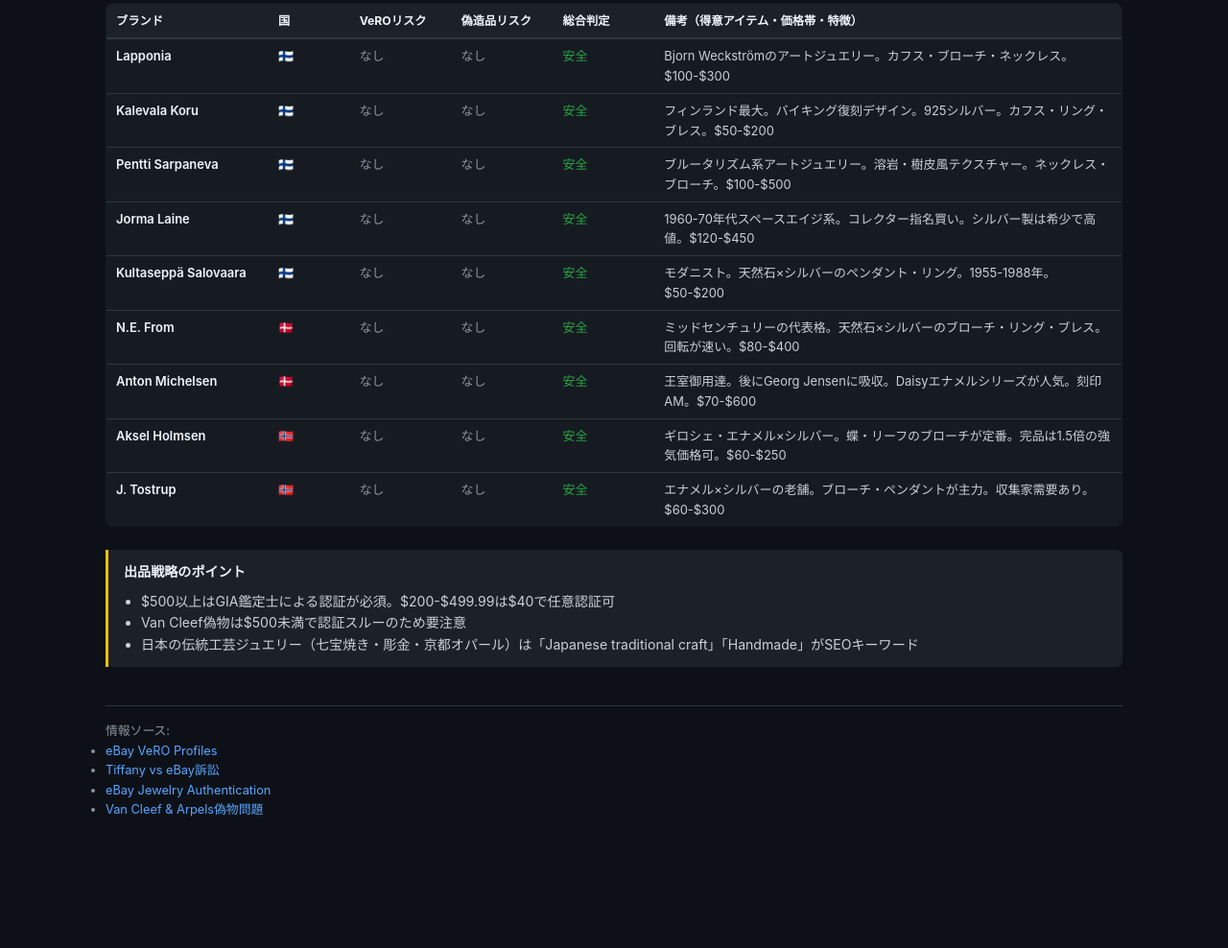
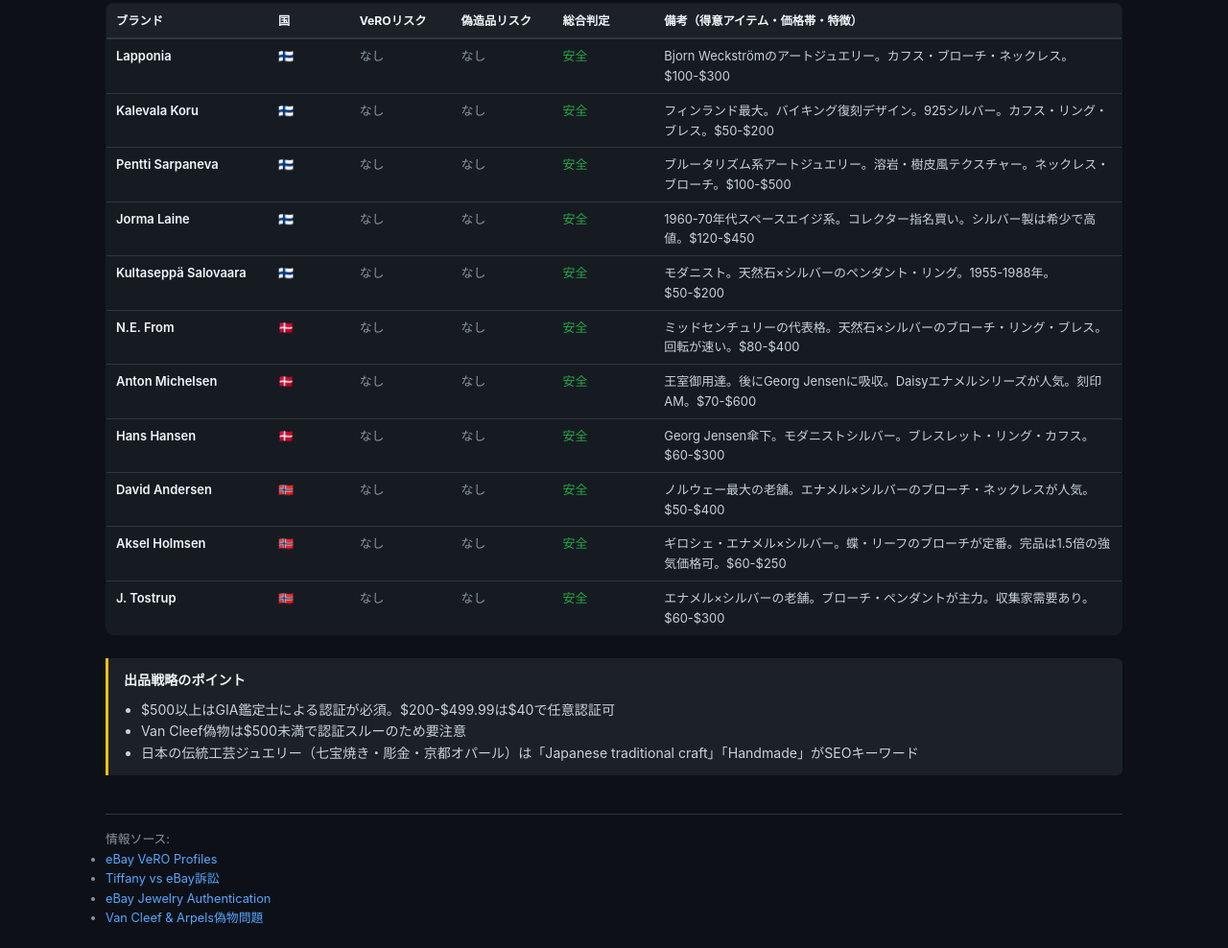
Before and after one commit to naokijodan/vero-sunglasses-guide, a plain HTML site: page jewelry.html in a window 1280 px wide. Shown: the part 2077-3065 px from the top of the page at 96% size. Before the commit the page ends 2952 px from the top, so only its background shows below. Drawn offline with Linux system fonts and the light colour scheme.

Commit message:
feat: 北欧シルバーセクションにDavid Andersen, Hans Hansen追加

```diff
--- a/jewelry.html
+++ b/jewelry.html
@@ -404,6 +404,22 @@
       <td>王室御用達。後にGeorg Jensenに吸収。Daisyエナメルシリーズが人気。刻印AM。$70-$600</td>
     </tr>
     <tr>
+      <td class="brand-name">Hans Hansen</td>
+      <td>🇩🇰</td>
+      <td class="r-none">なし</td>
+      <td class="r-none">なし</td>
+      <td><span style="color:var(--green)">安全</span></td>
+      <td>Georg Jensen傘下。モダニストシルバー。ブレスレット・リング・カフス。$60-$300</td>
+    </tr>
+    <tr>
+      <td class="brand-name">David Andersen</td>
+      <td>🇳🇴</td>
+      <td class="r-none">なし</td>
+      <td class="r-none">なし</td>
+      <td><span style="color:var(--green)">安全</span></td>
+      <td>ノルウェー最大の老舗。エナメル×シルバーのブローチ・ネックレスが人気。$50-$400</td>
+    </tr>
+    <tr>
       <td class="brand-name">Aksel Holmsen</td>
       <td>🇳🇴</td>
       <td class="r-none">なし</td>
```
